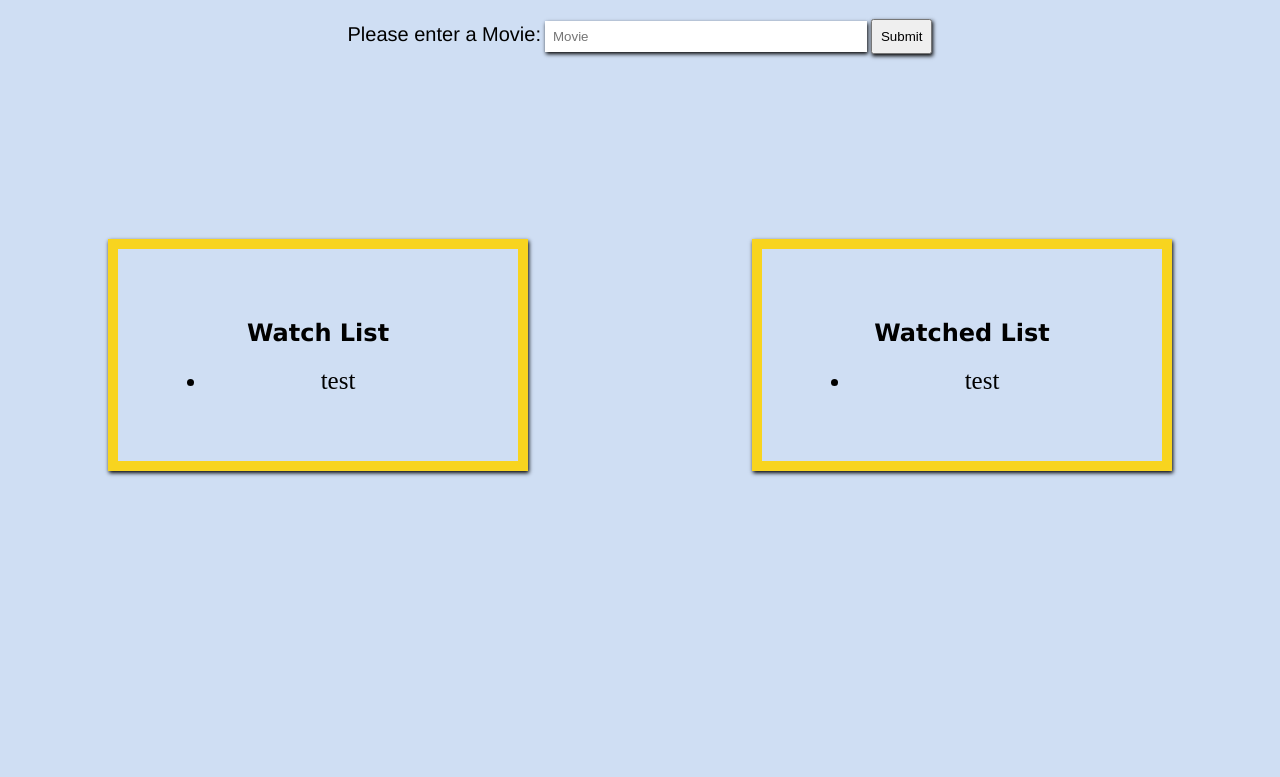
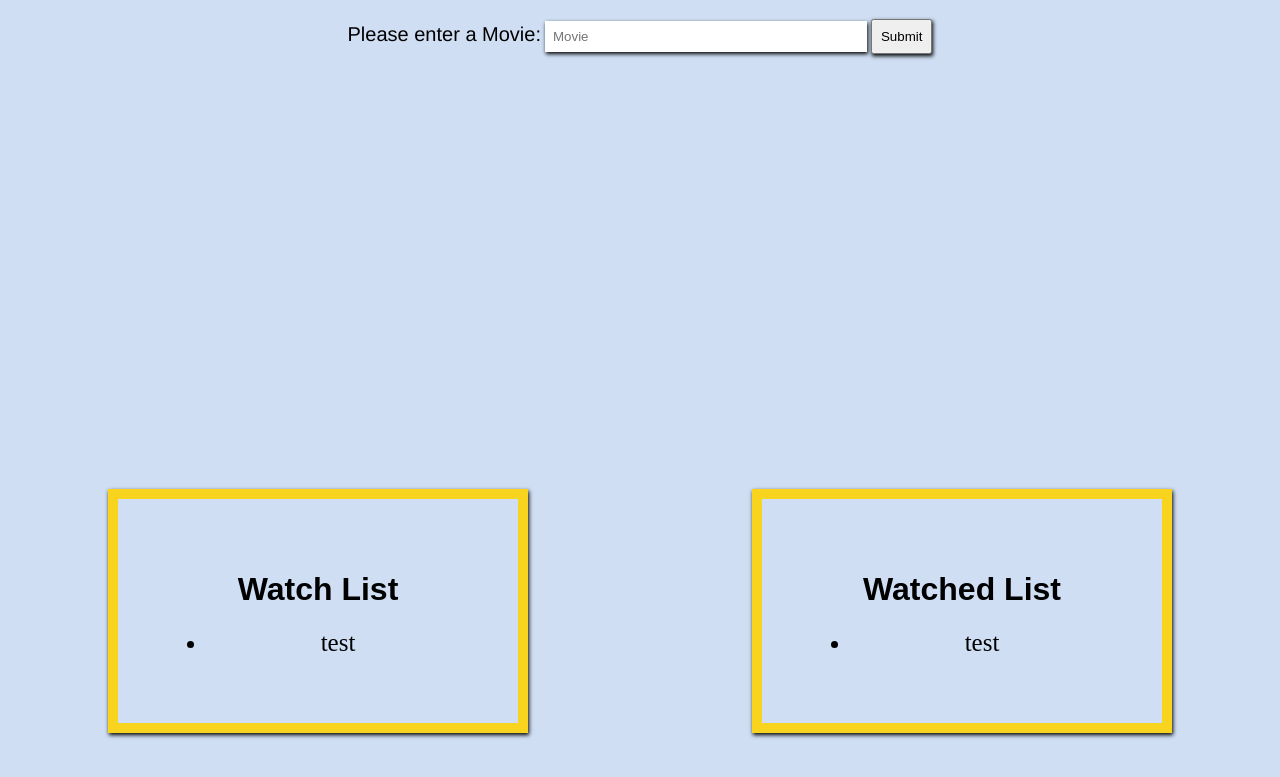
Before and after one commit to RobEgeland/MovieAssembly, a plain HTML site: page index.html in a window 1280 px wide. Shown: the part 157-934 px from the top of the page. Before the commit the page ends 800 px from the top, so only its background shows below. Drawn offline with Linux system fonts and the light colour scheme; no server answers.

Commit message:
added margin to the watched and watch lists

```diff
--- a/index.html
+++ b/index.html
@@ -21,14 +21,14 @@
         </div>
 
         <div id="watchList">
-            <h2 class="list">Watch List</h2>
+            <h1 class="list">Watch List</h1>
             <ul>
                 <li>test</li>
             </ul>
         </div>
 
         <div id="watchedList">
-            <h2 class="list">Watched List</h2>
+            <h1 class="list">Watched List</h1>
             <ul>
                 <li>test</li>
             </ul>
--- a/index.js
+++ b/index.js
@@ -7,6 +7,8 @@ const director = document.createElement('h3')
 const genre = document.createElement('h4')
 const plot = document.createElement('p')
 const addMovie = document.createElement('button')
+addMovie.setAttribute('style', 'height: 40px; width: 100px; background-color: #a8d5baff')
+addMovie.innerText = 'Add Movie'
 
 const search = document.querySelector('form')
 const movieDetails = document.querySelector('div#movieDetails')
@@ -32,5 +34,6 @@ function attachMovieInfo(data) {
     movieDetails.appendChild(director)
     movieDetails.appendChild(genre)
     movieDetails.appendChild(plot)
+    movieDetails.appendChild(addMovie)
 
 }
--- a/style.css
+++ b/style.css
@@ -5,7 +5,7 @@
     width: 300px;
     float: right;
     text-align: center;
-    margin-right: 100px;
+    margin: 100px;
 }
 
 #watchList {
@@ -15,12 +15,12 @@
     width: 300px;
     float: left;
     text-align: center;
-    margin-left: 100px;
+    margin: 100px;
 }
 
 #movieDetails {
-    height: 150px;
-    border: 50px;
+    height: 300px;
+    border: 100px;
     text-align: center;
     margin: auto;
     width: 300px;
```
